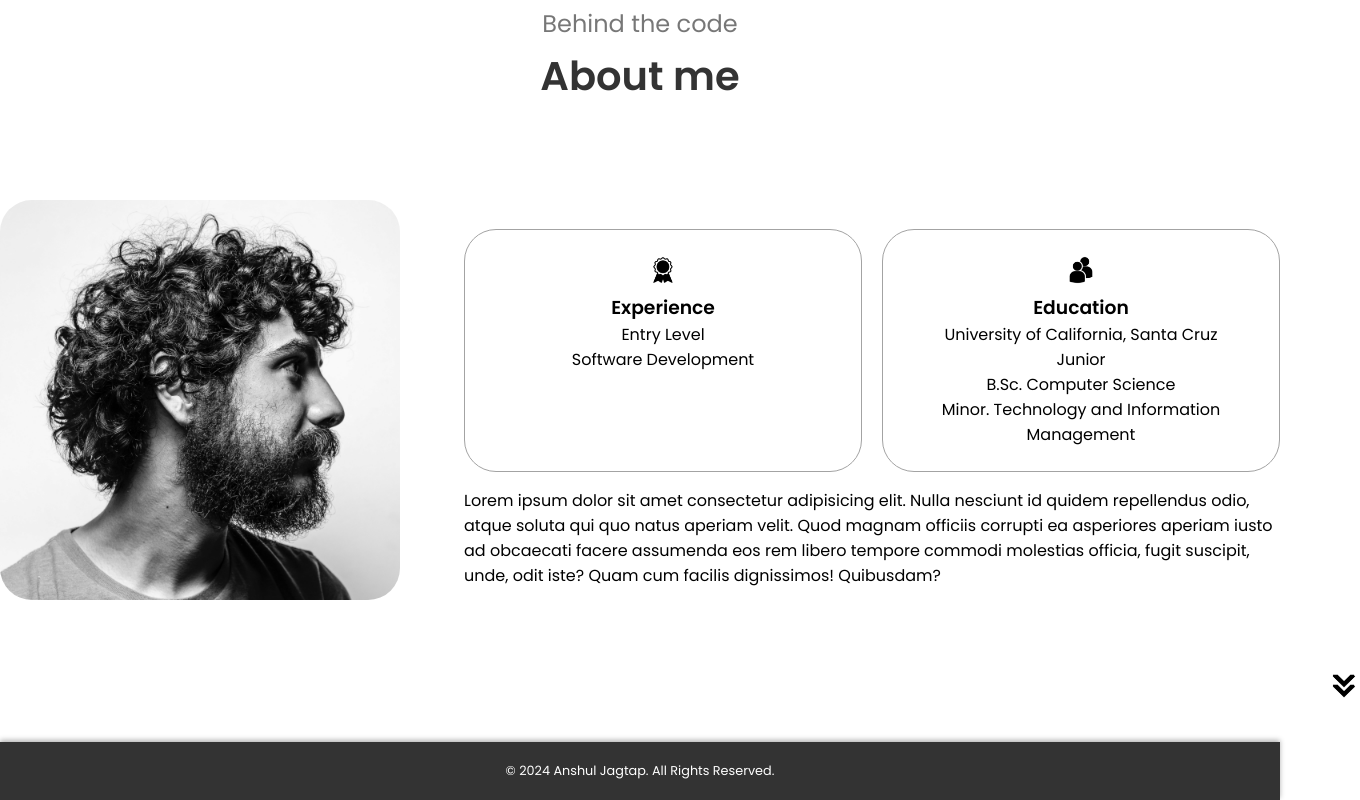
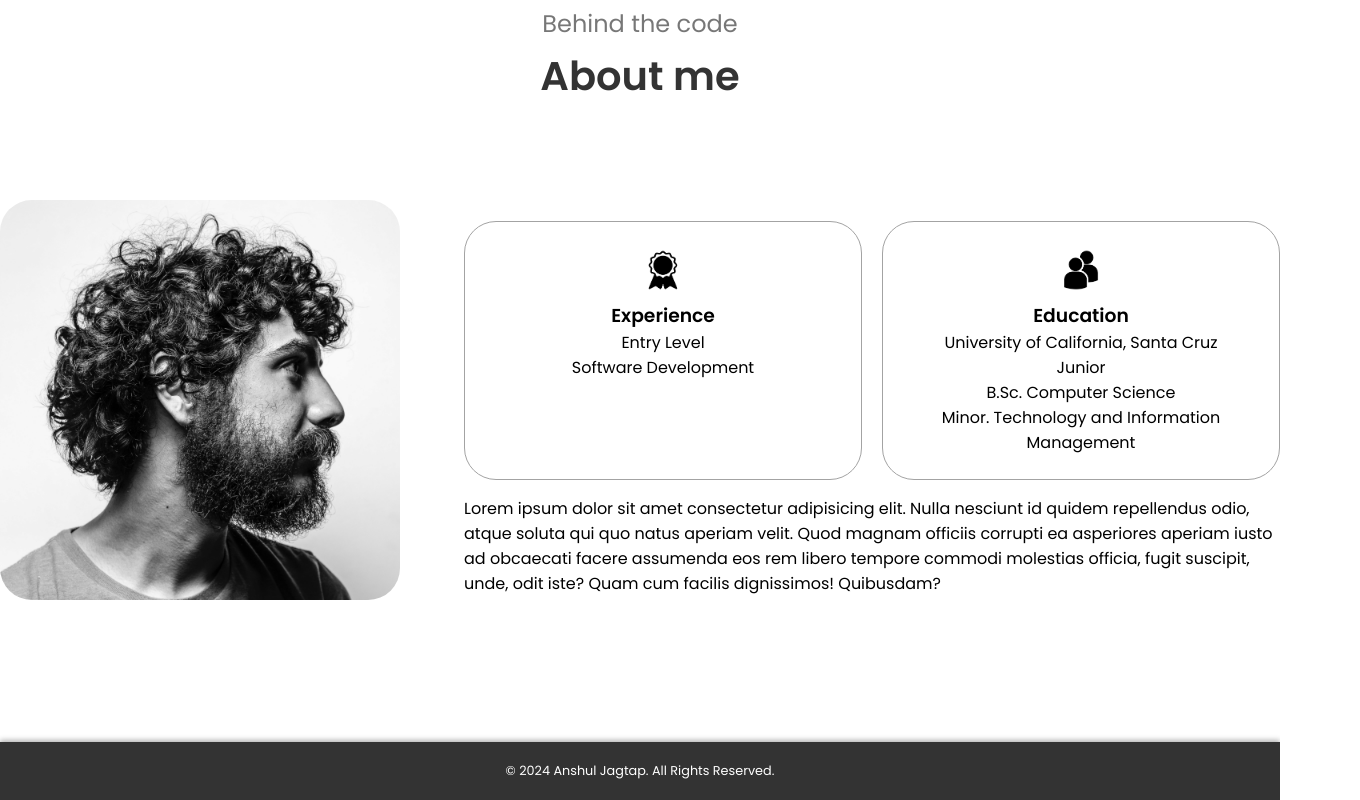
Before and after one commit to anshuljagtap/Peronal-Website, a plain HTML site: page index.html in a window 1280 px wide. Shown: the part 802-1602 px from the top of the page, 1360 px wide, since content can reach past the window. Drawn offline with Linux system fonts and the light colour scheme.

Commit message:
Style changes

```diff
--- a/index.html
+++ b/index.html
@@ -78,7 +78,7 @@
                 </div>
             </div>
         </div>
-        <img src="./assets/arrow.png" alt="Arrow icon" class="icon arrow" onclick="location.href='./#contact'">
+
     </section>
     <footer>
         <div class="footer-content">
--- a/styles.css
+++ b/styles.css
@@ -209,7 +209,7 @@ section{
 
 .icon{
     cursor:pointer;
-    height: 2rem;
+    height: 3rem;
 }
 
 /*PROFILE BUTTONS*/
@@ -283,11 +283,7 @@ section{
     border-radius: 2rem;
   }
 
-  .arrow {
-    position: absolute;
-    right: -5rem;
-    bottom: 2.5rem;
-  }
+
 
   .details_container {
     padding: 1.5rem;
```
